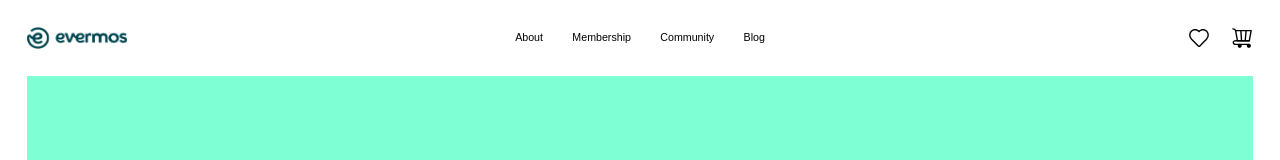
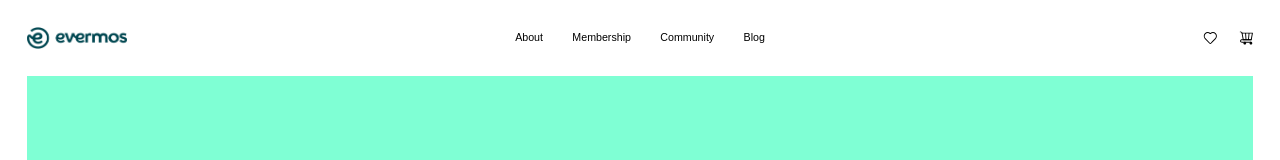
Before and after one commit to bukandicki/evermos-catalog-website, a Nuxt app: page / in a window 1280 px wide. Shown: the top 160 px of the page. Built offline with nearby package versions, Linux system fonts and the light colour scheme; no server answers.

Commit message:
improve header component

```diff
--- a/components/Header/Header.styles.scss
+++ b/components/Header/Header.styles.scss
@@ -5,11 +5,36 @@
   display: flex;
   align-items: center;
   position: relative;
-  padding: viewportSize(40);
+  padding: viewportSize(44) viewportSize(24);
+
+  @include desktop-screen {
+    padding: viewportSize(40);
+  }
+}
+
+.Header__controls {
+  display: flex;
+  align-items: center;
+
+  svg {
+    width: viewportSize(40);
+    height: viewportSize(40);
+    margin-right: viewportSize(20);
+  }
+
+  @include desktop-screen {
+    svg {
+      display: none;
+    }
+  }
 }
 
 .Header__brand {
-  width: viewportSize(150);
+  width: viewportSize(132);
+
+  @include desktop-screen {
+    width: viewportSize(150);
+  }
 }
 
 .Header__nav {
@@ -27,14 +52,37 @@
   }
 
   &--center {
-    left: 50%;
-    transform: translate(-50%, -50%);
+    display: none;
+
+    @include desktop-screen {
+      display: flex;
+      left: 50%;
+      transform: translate(-50%, -50%);
+    }
   }
 
   &--right {
     transform: translateY(-50%);
-    right: viewportSize(40);
+    right: viewportSize(24);
     gap: viewportSize(32);
+
+    @include desktop-screen {
+      right: viewportSize(40);
+    }
+  }
+}
+
+.Nav__list--right {
+  svg {
+    width: viewportSize(32);
+    height: viewportSize(32);
+  }
+
+  @include desktop-screen {
+    svg {
+      width: viewportSize(22);
+      height: viewportSize(22);
+    }
   }
 }
 
--- a/components/Header/index.vue
+++ b/components/Header/index.vue
@@ -1,16 +1,23 @@
 <script setup lang="ts">
   import CartIcon from "~/assets/icons/cart-icon.vue"
   import HeartIcon from "~/assets/icons/heart-icon.vue"
+  import MenuIcon from "~/assets/icons/menu-icon.vue"
 </script>
 
 <template>
   <header class="Header">
+    <div class="Header__controls">
+      <button>
+        <MenuIcon />
+      </button>
+
       <NuxtLink href="/">
         <NuxtImg
           src="/images/evermos-logo.png"
           class="Header__brand"
         />
       </NuxtLink>
+    </div>
 
     <nav class="Header__nav">
       <ul class="Nav__list Nav__list--center">
@@ -31,12 +38,12 @@
       <ul class="Nav__list Nav__list--right">
         <li class="Nav__item">
           <button>
-            <HeartIcon width="22" height="22" />
+            <HeartIcon />
           </button>
         </li>
         <li class="Nav__item">
           <button>
-            <CartIcon width="22" height="22" />
+            <CartIcon />
           </button>
         </li>
       </ul>
```
Lines whose indentation alone changed are shown as unchanged.
